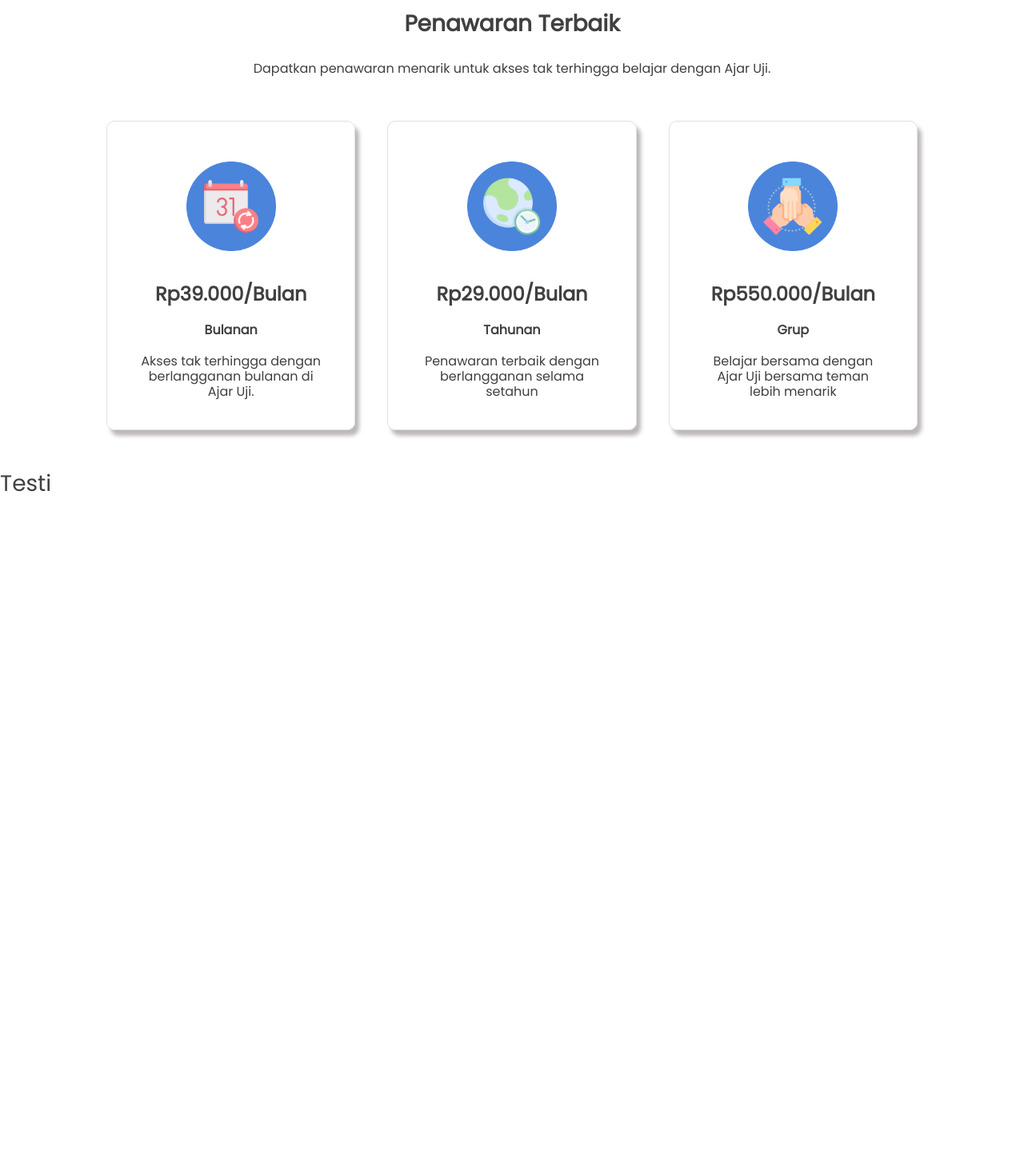
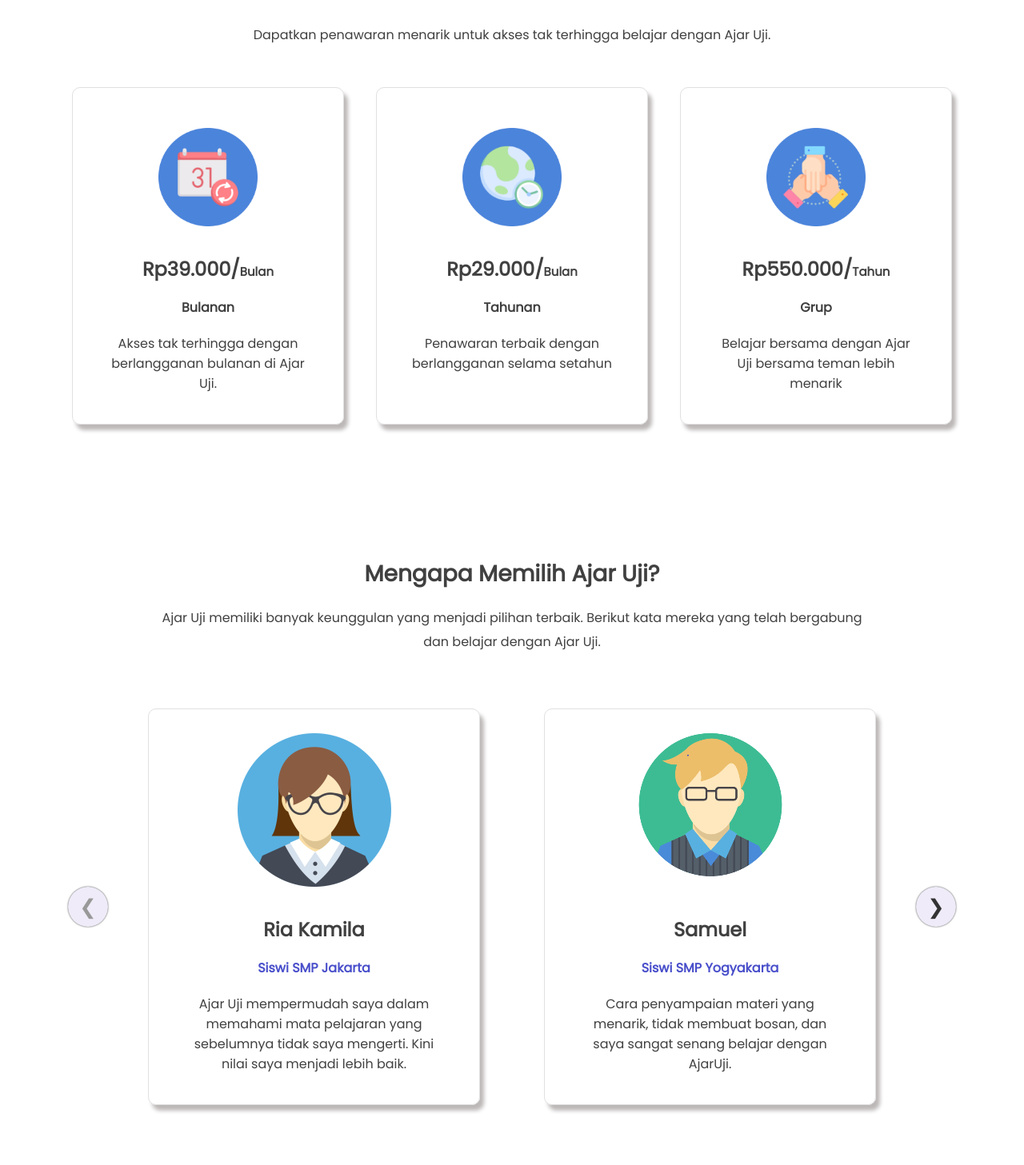
Before and after one commit to IanCode09/AjarUji-Clone, a React (Create React App) app: page / in a window 1280 px wide. Shown: the part 2122-3579 px from the top of the page at 80% size. Built offline with nearby package versions, Linux system fonts and the light colour scheme.

Commit message:
Testimoni Component

```diff
--- a/src/assets/css/index.css
+++ b/src/assets/css/index.css
@@ -57,9 +57,9 @@
   box-shadow: inset 0 0 1px 0px violet;
 }
 
-.rec.rec-arrow{
+/* .rec.rec-arrow{
   visibility: hidden;
-}
+} */
 
 .subscribe_container {
   margin-top: 100px;
@@ -71,7 +71,6 @@
 }
 
 .subscribe {
-  width: 80%;
   margin: 30px auto;
 }
 
@@ -83,11 +82,32 @@
   margin: 20px;
 }
 
-.subscribe_item h6 {
+.subscribe_item h6, .testimoni_item h6 {
   margin-top: 20px;
   padding: 0 25px;
+  line-height: 25px;
 }
 
-.subscribe_item h4 {
+.subscribe_item h4, .testimoni_item h4 {
   margin-top: 40px;
 }
+
+.testimoni {
+  margin: 30px auto;
+}
+
+.testimoni_item {
+  padding: 30px;
+  border: 1px solid rgb(224, 224, 224);
+  border-radius: 10px;
+  box-shadow: 5px 7px 5px rgb(189, 184, 184);
+  margin: 60px 40px;
+}
+
+.testimoni_item h4 {
+  margin-top: 40px;
+}
+
+.testimoni_container {
+  margin-top: 150px;
+}
--- a/src/components/About.js
+++ b/src/components/About.js
@@ -1,5 +1,5 @@
 import React, { Component } from 'react'
-import { Image } from 'react-bootstrap'
+import { Image, Container } from 'react-bootstrap'
 import Carousel from 'react-elastic-carousel'
 import Abouts from '../json/about'
 
@@ -14,6 +14,7 @@
 
     return (
         <div className='about_container text-center'>
+            <Container>
                 <h3 className='mb-4'><strong>Apa itu Ajar Uji?</strong></h3>
                 <h6 style={{ lineHeight: '30px' }}>Ajar Uji merupakan platform belajar online yang mempermudah siswa, guru dan sekolah dalam melaksanakan, <br/>kegiatan belajar dan mengajar. Ajar Uji menyediakan kelas online, penjelasan yang disajikan dengan menarik, <br/>bank soal, mata pelajaran, dan kurikulum yang lengkap.</h6>
 
@@ -22,6 +23,7 @@
                         <Image src={about.img} className='mt-lg-5'/>
                     ))}
                 </Carousel>
+            </Container>
         </div>
     )
 }
--- a/src/components/Subsribe.js
+++ b/src/components/Subsribe.js
@@ -1,9 +1,10 @@
     import React from 'react'
-    import { Row, Col, Image } from 'react-bootstrap'
+    import { Row, Col, Image, Container } from 'react-bootstrap'
     import subscribes from '../json/subscibeJson'
 
     const Subsribe = () => {
         return (
+            <Container>
                 <div className='subscribe_container text-center'>
                     <h3 className='mb-4'><strong>Penawaran Terbaik</strong></h3>
                     <h6 style={{ lineHeight: '30px' }}>Dapatkan penawaran menarik untuk akses tak terhingga belajar dengan Ajar Uji.</h6>
@@ -13,7 +14,7 @@
                             {subscribes.map((subscribe) => (
                                 <Col className='subscribe_item'>
                                     <Image src={subscribe.img} />
-                                <h4><strong>Rp{subscribe.price}/Bulan</strong></h4>
+                                    <h4><strong>Rp{subscribe.price}/<span style={{ fontSize: '15px' }}>{subscribe.duration}</span></strong></h4>
                                     <h6><strong>{subscribe.category}</strong></h6>
                                     <h6>{subscribe.description}</h6>
                                 </Col>
@@ -21,6 +22,7 @@
                         </Row>
                     </div>
                 </div>
+            </Container>
         )
     }
 
--- a/src/components/Testimoni.js
+++ b/src/components/Testimoni.js
@@ -1,9 +1,50 @@
 import React from 'react'
+import { Container, Col, Image } from 'react-bootstrap'
+import Carousel from 'react-elastic-carousel'
+import profiles from '../json/testimoniJson'
 
 const Testimoni = () => {
+
+    const breakPoints = [
+        { width: 1, itemsToShow: 1 },
+        { width: 550, itemsToShow: 1, itemsToScroll: 2 },
+        { width: 768, itemsToShow: 2 },
+        { width: 1200, itemsToShow: 2 }
+    ];
+
     return (
-        <div>
-            <h3>Testi</h3>
+        <div className='testimoni_container text-center'>
+            <Container>
+                <h3 className='mb-4'><strong>Mengapa Memilih Ajar Uji?</strong></h3>
+                <h6 style={{ lineHeight: '30px' }}>Ajar Uji memiliki banyak keunggulan yang menjadi pilihan terbaik. Berikut kata mereka yang telah bergabung <br/>dan belajar dengan Ajar Uji.</h6>
+
+                <Carousel breakPoints={breakPoints}>
+                    {profiles.map((profile) => (
+                        <Col className='testimoni_item'>
+                            <Image src={profile.img} />
+                            <h4><strong>{profile.name}</strong></h4>
+                            <h6 style={{ color: '#494fca' }}><strong>{profile.schooll}</strong></h6>
+                            <h6>{profile.review}</h6>
+                        </Col>
+                    ))}
+                </Carousel>
+
+
+                {/* <div className='testimoni'>
+                    <Row className='text-center'>
+                        <Carousel breakPoints={breakPoints}>
+                            {profiles.map((profile) => (
+                                <Col className='testimoni_item'>
+                                    <Image src={profile.img} />
+                                    <h4><strong>{profile.name}</strong></h4>
+                                    <h6 style={{ color: '#494fca' }}><strong>{profile.schooll}</strong></h6>
+                                    <h6>{profile.review}</h6>
+                                </Col>
+                            ))}
+                        </Carousel>
+                    </Row>
+                </div> */}
+            </Container>
         </div>
     )
 }
--- a/src/json/subscibeJson.js
+++ b/src/json/subscibeJson.js
@@ -7,6 +7,7 @@
         "category": "Bulanan",
         "description": "Akses tak terhingga dengan berlangganan bulanan di Ajar Uji.",
         "price": "39.000",
+        "duration": "Bulan",
         "isDiscount": false,
         "img": Image1
     },
@@ -15,6 +16,7 @@
         "category": "Tahunan",
         "description": "Penawaran terbaik dengan berlangganan selama setahun",
         "price": "29.000",
+        "duration": "Bulan",
         "isDiscount": true,
         "img": Image2
     },
@@ -23,6 +25,7 @@
         "category": "Grup",
         "description": "Belajar bersama dengan Ajar Uji bersama teman lebih menarik",
         "price": "550.000",
+        "duration": "Tahun",
         "isDiscount": false,
         "img": Image3
     }
--- /dev/null
+++ b/src/json/testimoniJson.js
@@ -0,0 +1,27 @@
+import Avatar1 from '../assets/images/avatar1.png'
+import Avatar2 from '../assets/images/avatar2.png'
+
+const profiles = [
+    {
+        "name": "Ria Kamila",
+        "schooll": "Siswi SMP Jakarta",
+        "review": "Ajar Uji mempermudah saya dalam memahami mata pelajaran yang sebelumnya tidak saya mengerti. Kini nilai saya menjadi lebih baik.",
+        "img": Avatar1
+    },
+
+    {
+        "name": "Samuel ",
+        "schooll": "Siswi SMP Yogyakarta",
+        "review": "Cara penyampaian materi yang  menarik, tidak membuat bosan, dan saya sangat senang belajar dengan AjarUji.",
+        "img": Avatar2
+    },
+
+    {
+        "name": "Ria Kamila",
+        "schooll": "Siswi SMP Jakarta",
+        "review": "Ajar Uji mempermudah saya dalam memahami mata pelajaran yang sebelumnya tidak saya mengerti. Kini nilai saya menjadi lebih baik.",
+        "img": Avatar1
+    },
+]
+
+export default profiles
```
Also changed, not shown: src/assets/images/avatar1.png (added), src/assets/images/avatar2.png (added). Lines whose indentation alone changed are shown as unchanged.
